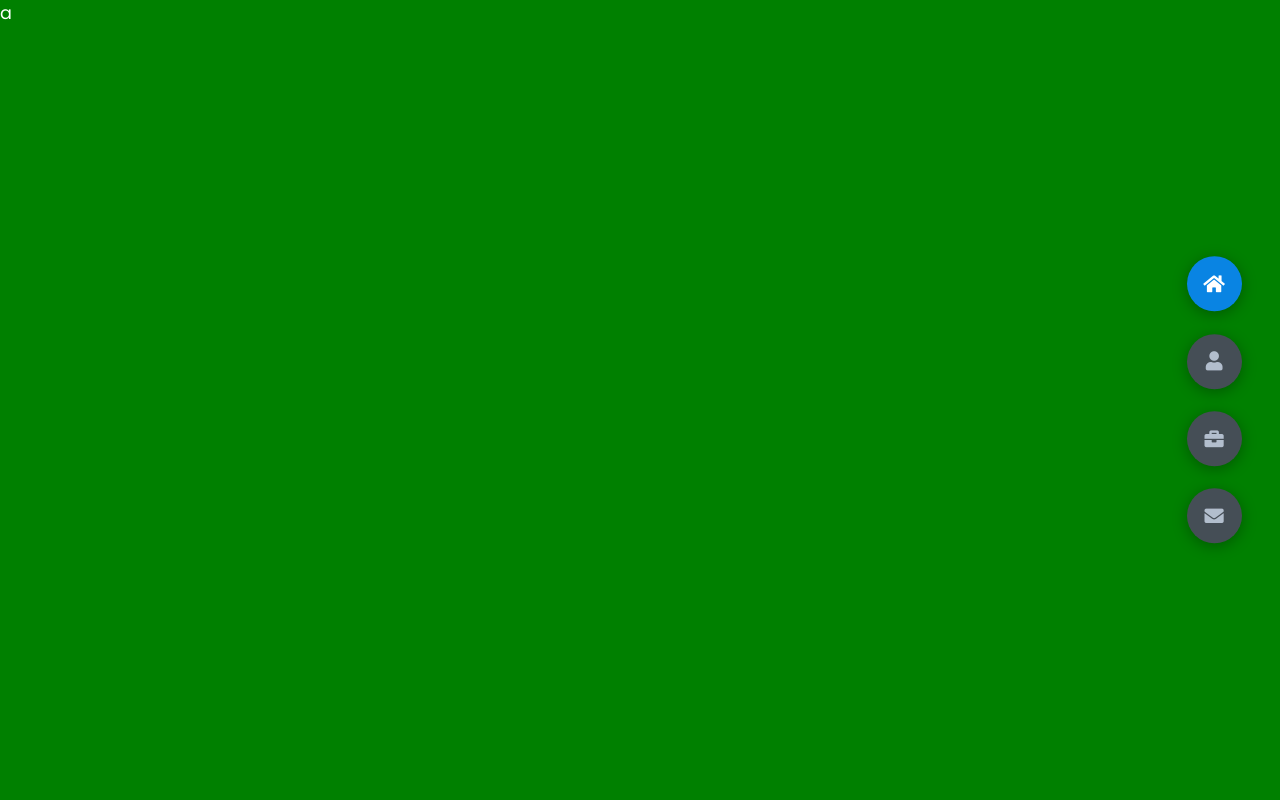
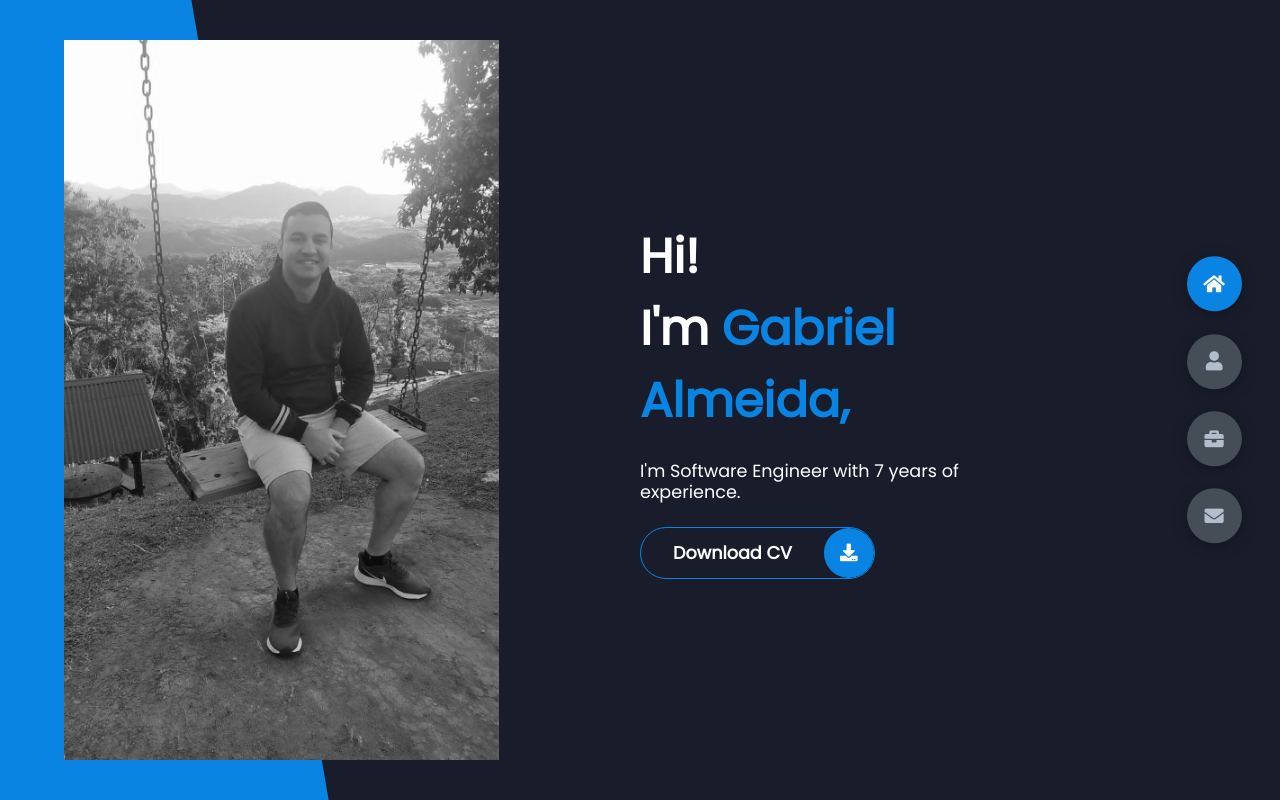
Before and after one commit to Gabrielgqa/gabrielgqa.dev, a plain HTML site: page index.html in a window 1280 px wide. Drawn offline with Linux system fonts and the light colour scheme.

Commit message:
feat: home section

```diff
--- a/index.html
+++ b/index.html
@@ -12,7 +12,28 @@
 </head>
 <body class="main-content">
     <header class="section sec1 header active" id="home">
-        a
+        <div class="header-content">
+            <div class="left-header">
+                <div class="h-shape"></div>
+                <div class="image">
+                    <img src="img/Gabriel.jpeg" alt="">
+                </div>
+            </div>
+            <div class="right-header">
+                <h1 class="name">
+                    Hi! <br>I'm <span>Gabriel Almeida,</span>
+                </h1>
+                <p>
+                    I'm Software Engineer with 7 years of experience. <br>
+                </p>
+                <div class="btn-con">
+                    <a href="" class="main-btn">
+                        <span class="btn-text">Download CV</span>
+                        <span class="btn-icon"><i class="fas fa-download"></i></span>
+                    </a>
+                </div>
+            </div>
+        </div>
     </header>
     <main>
         <section class="section sec2 about" id="about">
--- a/styles/style.scss
+++ b/styles/style.scss
@@ -62,25 +62,21 @@ section {
 .sec1 {
     display: none;
     transform: translateY(0) scale(1);
-    background-color: green;
 }
 
 .sec2 {
     display: none;
     transform: translateY(0) scale(1);
-    background-color: blue;
 }
 
 .sec3 {
     display: none;
     transform: translateY(0) scale(1);
-    background-color: red;
 }
 
 .sec4 {
     display: none;
     transform: translateY(0) scale(1);
-    background-color: yellow;
 }
 
 .active {
@@ -129,3 +125,107 @@ section {
         }
     }
 }
+
+/*Header-content*/
+.header-content {
+    display: grid;
+    grid-template-columns: repeat(2, 1fr);
+    min-height: 100vh;
+    .left-header {
+        display: flex;
+        align-items: center;
+        position: relative;
+        .h-shape {
+            transition: all .4s ease-in-out;
+            width: 65%;
+            height: 100%;
+            background-color: var(--secondary);
+            position: absolute;
+            left: 0;
+            top: 0;
+            z-index: -1;
+            clip-path: polygon(0 0, 46% 0, 79% 100%, 0% 100%);
+        }
+        .image {
+            border-radius: var(--br-sm-2);
+            height: 90%;
+            width: 68%;
+            margin-left: 4rem;
+            background-color: var(--black);
+            transition: all .4s ease-in-out;
+            img {
+                width: 100%;
+                height: 100%;
+                object-fit: cover;
+                transition: all .4s ease-in-out;
+                filter: grayscale(100%);
+                &:hover{
+                    filter: grayscale(0);
+                }
+            }
+        }
+    }
+
+    .right-header {
+        display: flex;
+        flex-direction: column;
+        justify-content: center;
+        padding-right: 18rem;
+        .name {
+            font-size: 3rem;
+            span { color: var(--secondary); }
+        }
+        p {
+            margin: 1.5rem 0;
+            line-height: 1.3rem;
+        }
+    }
+}
+
+
+/*Independed components*/
+.btn-con {
+    display: flex;
+    align-self: flex-start;
+}
+
+.main-btn {
+    border-radius: 30px;
+    color: inherit;
+    font-weight: 600;
+    position: relative;
+    border: 1px solid var(--secondary);
+    display: flex;
+    align-self: flex-start;
+    align-items: center;
+    overflow: hidden;
+    .btn-text { padding: 0 2rem; }
+    .btn-icon {
+        background-color: var(--secondary);
+        display: flex;
+        align-items: center;
+        justify-content: center;
+        border-radius: 50%;
+        padding: 1rem;
+    }
+    &::before {
+        content: '';
+        position: absolute;
+        top: 0;
+        right: 0;
+        transform: translateX(100%);
+        transition: all .4s ease-out;
+        z-index: -1;
+    }
+    &:hover {
+        transition: all .4s ease-out;
+        &::before {
+            width: 100%;
+            height: 100%;
+            background-color: var(--secondary);
+            transform: translateX(0);
+            transition: all .4s ease-out;
+        }
+    }
+
+}
```
Also changed, not shown: img/Gabriel.jpeg (added), img/foto-profile.jpg (added), img/me.jpeg (added), styles/style.css, 1 other file.
